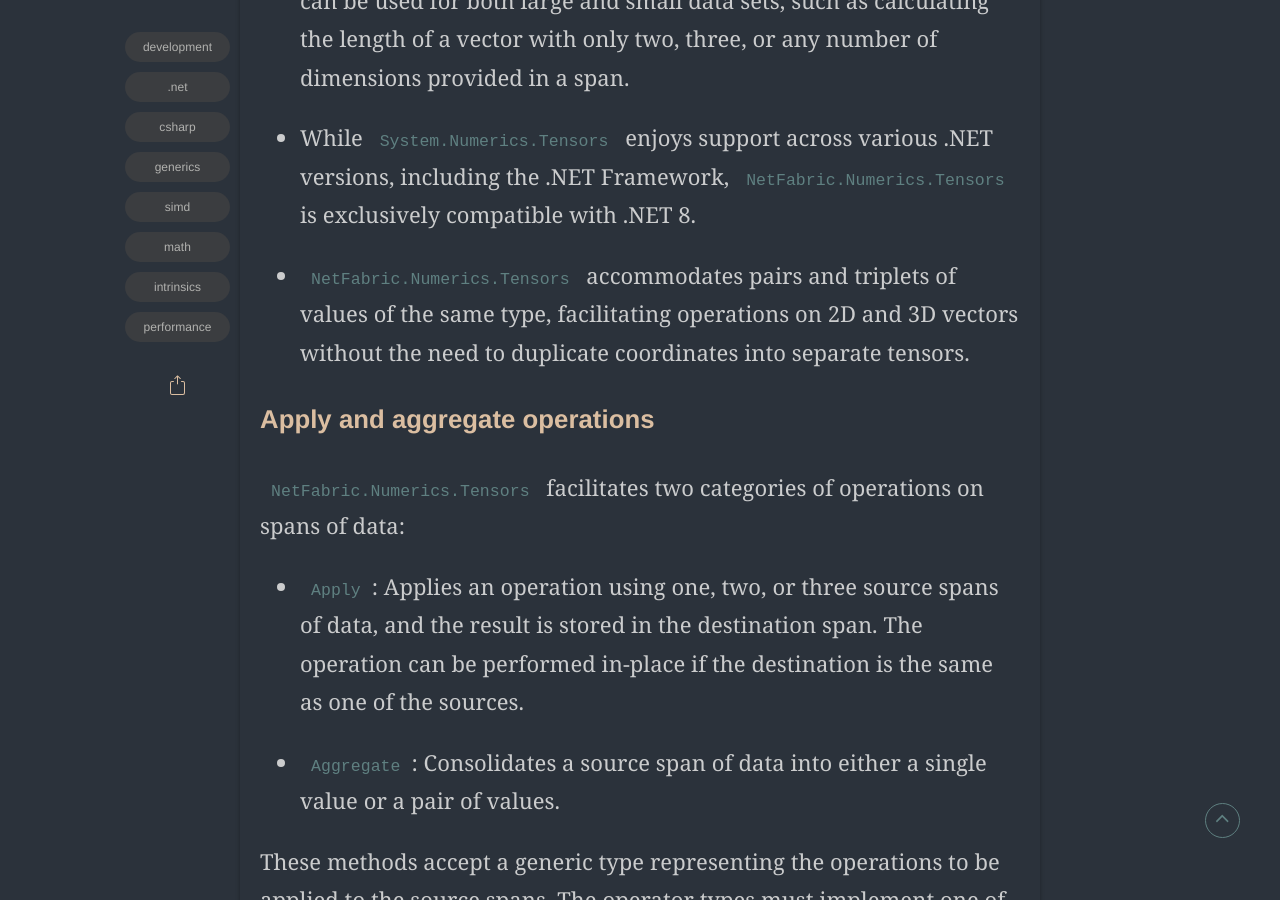
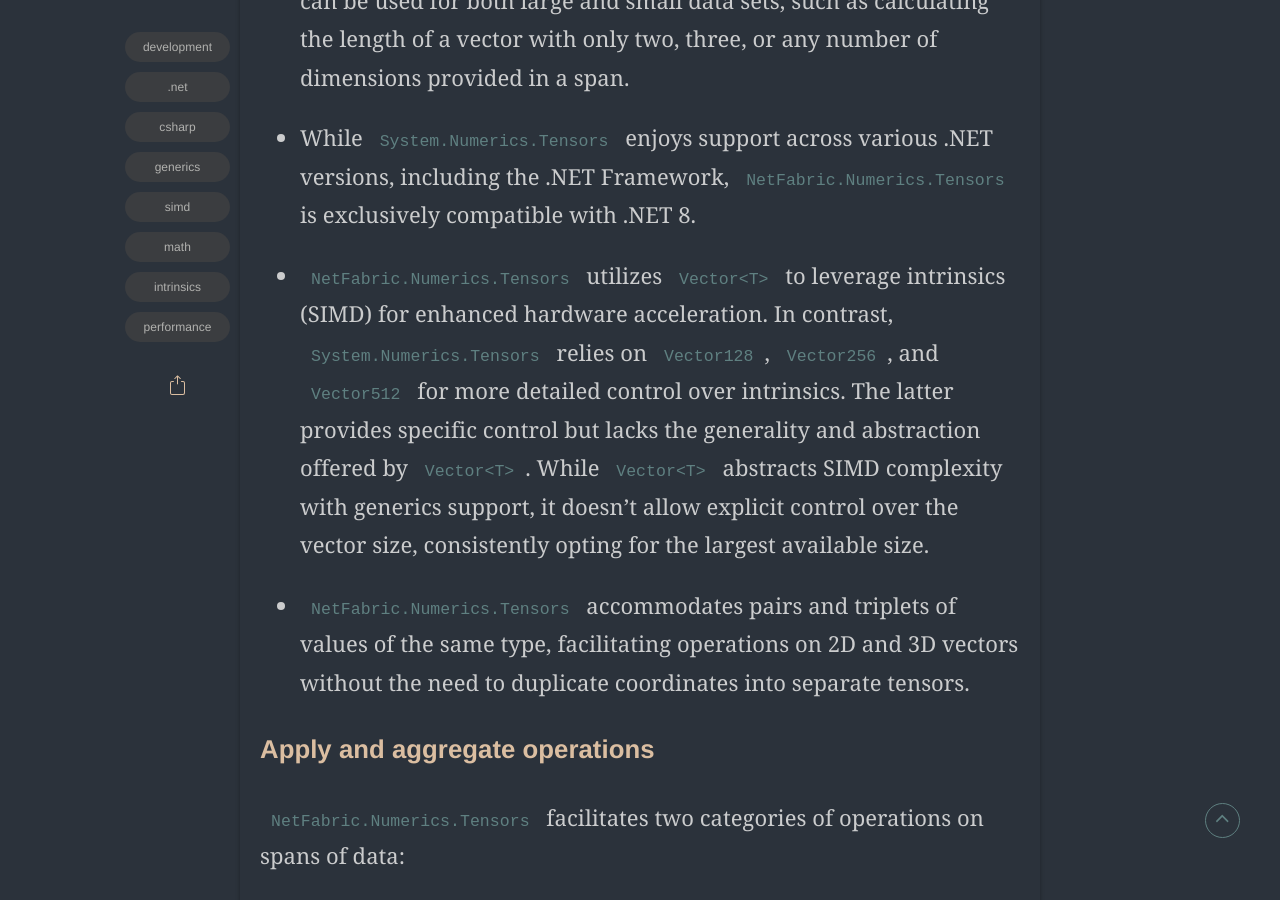
Before and after one commit to the-mvm/the-mvm.github.io, a Jekyll site: the page built from _posts/2024-01-02-A-generic-tensor-library-for-dotnet.md, in a window 1280 px wide and 900 px high, scrolled down 3900 px. Built offline with Jekyll 4.4.1, drawn with Linux system fonts in a browser that asks for light colours; some web fonts are replaced; comment, search, counter and statistics services are not loaded; some of the changed text lies outside the part shown.

Commit message:
Mention that NetFabric.Numerics.Tensors is based on Vector<T>

```diff
--- a/_posts/2024-01-02-A-generic-tensor-library-for-dotnet.md
+++ b/_posts/2024-01-02-A-generic-tensor-library-for-dotnet.md
@@ -41,6 +41,8 @@ Due to these considerations, I've made the decision to develop my own open-sourc
 -   `NetFabric.Numerics.Tensors` is better suited for handling large collections of elements. On the other hand, `System.Numerics.Tensors` can be used for both large and small data sets, such as calculating the length of a vector with only two, three, or any number of dimensions provided in a span.
 
 -   While `System.Numerics.Tensors` enjoys support across various .NET versions, including the .NET Framework, `NetFabric.Numerics.Tensors` is exclusively compatible with .NET 8.
+
+-   `NetFabric.Numerics.Tensors` utilizes `Vector<T>` to leverage intrinsics (SIMD) for enhanced hardware acceleration. In contrast, `System.Numerics.Tensors` relies on `Vector128`, `Vector256`, and `Vector512` for more detailed control over intrinsics. The latter provides specific control but lacks the generality and abstraction offered by `Vector<T>`. While `Vector<T>` abstracts SIMD complexity with generics support, it doesn't allow explicit control over the vector size, consistently opting for the largest available size.
 
 -   `NetFabric.Numerics.Tensors` accommodates pairs and triplets of values of the same type, facilitating operations on 2D and 3D vectors without the need to duplicate coordinates into separate tensors.
 
```
